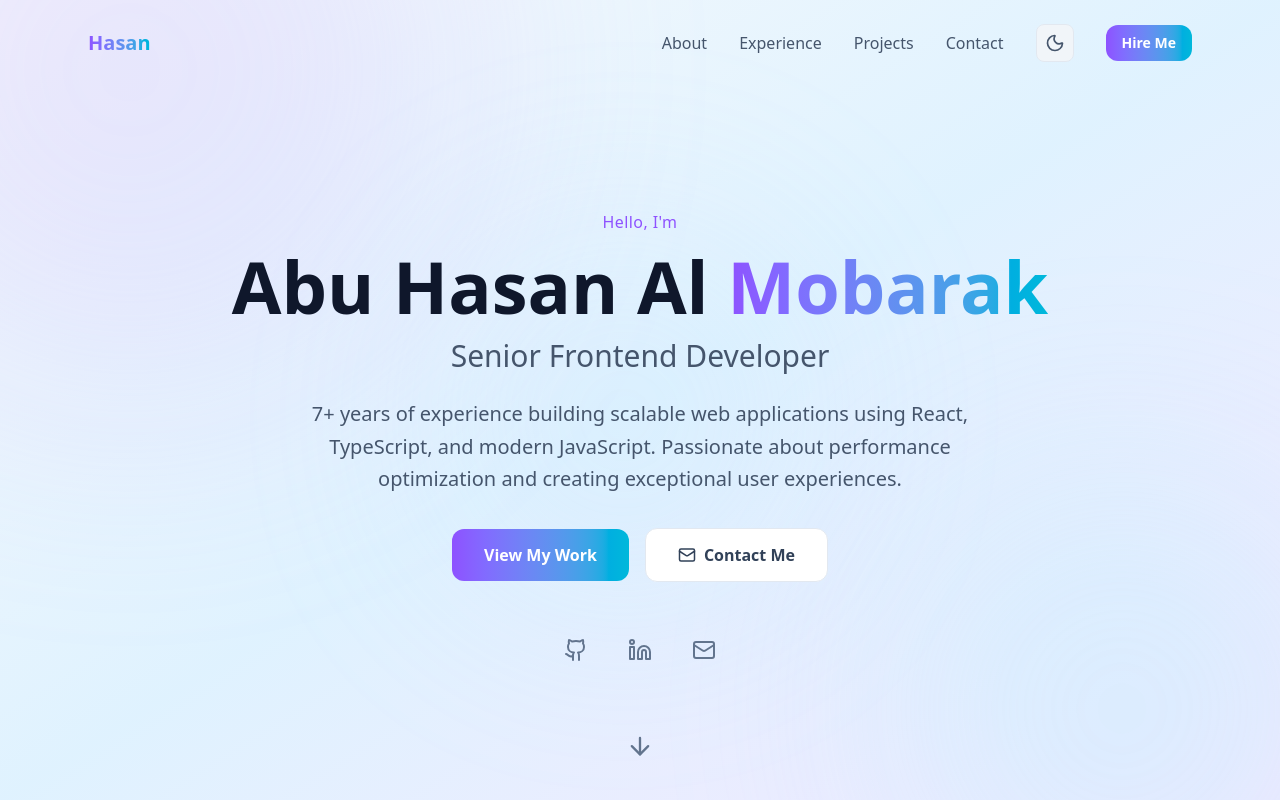
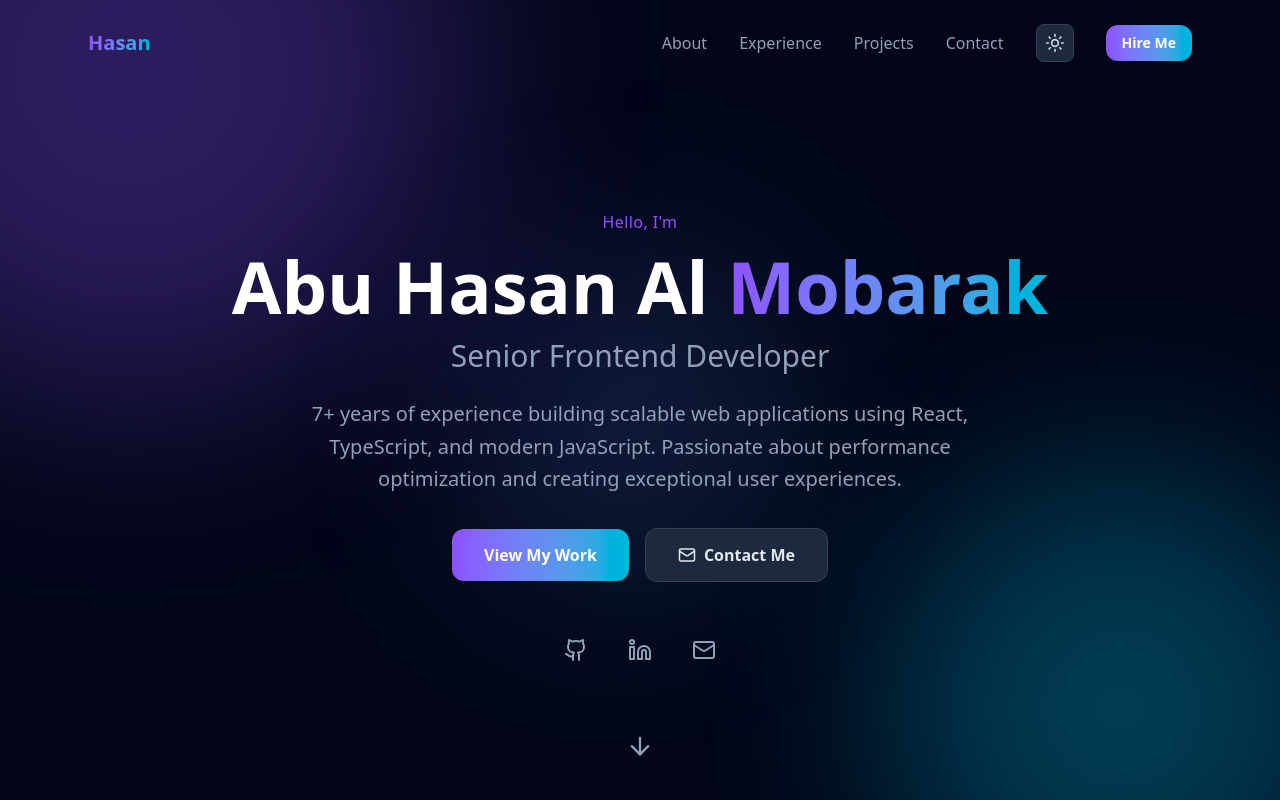
Before and after one commit to hasanm95/portfolio, a Next.js app: page / in a window 1280 px wide. Shown: the top 800 px of the page. Built offline with nearby package versions, Linux system fonts and the light colour scheme.

Commit message:
fix eslint and theme issue

```diff
--- a/package.json
+++ b/package.json
@@ -12,6 +12,7 @@
     "framer-motion": "^12.25.0",
     "lucide-react": "^0.562.0",
     "next": "16.1.1",
+    "next-themes": "^0.4.6",
     "react": "19.2.3",
     "react-dom": "19.2.3"
   },
--- a/src/components/sections/About.tsx
+++ b/src/components/sections/About.tsx
@@ -1,8 +1,6 @@
 "use client";
 
 import { motion } from "framer-motion";
-import { useInView } from "framer-motion";
-import { useRef } from "react";
 import { skills, certifications } from "@/constants";
 
 export default function About() {
--- a/src/components/sections/Contact.tsx
+++ b/src/components/sections/Contact.tsx
@@ -1,8 +1,6 @@
 "use client";
 
 import { motion } from "framer-motion";
-import { useInView } from "framer-motion";
-import { useRef } from "react";
 import { Mail, MapPin, Phone, Github, Linkedin } from "lucide-react";
 import { contactInfo, socialLinks } from "@/constants";
 
--- a/src/components/sections/Projects.tsx
+++ b/src/components/sections/Projects.tsx
@@ -1,8 +1,6 @@
 "use client";
 
 import { motion } from "framer-motion";
-import { useInView } from "framer-motion";
-import { useRef } from "react";
 import { ExternalLink, Github, Users, Zap, TrendingUp, Code2, GraduationCap, LayoutDashboard, Building2, Smartphone } from "lucide-react";
 import Button from "@/components/ui/Button";
 import { projectsData } from "@/constants";
--- a/src/components/theme/ThemeProvider.tsx
+++ b/src/components/theme/ThemeProvider.tsx
@@ -1,49 +1,18 @@
-"use client";
+import { ThemeProvider as NextThemesProvider } from "next-themes";
+import { type ThemeProviderProps } from "next-themes";
 
-import { createContext, useContext, useEffect, useState } from "react";
-
-type Theme = "dark" | "light";
-
-interface ThemeContextType {
-  theme: Theme;
-  toggleTheme: () => void;
-}
-
-const ThemeContext = createContext<ThemeContextType>({
-  theme: "dark",
-  toggleTheme: () => {},
-});
-
-export function ThemeProvider({ children }: { children: React.ReactNode }) {
-  const [theme, setTheme] = useState<Theme>("dark");
-
-  useEffect(() => {
-    // Check localStorage on mount
-    const stored = localStorage.getItem("theme") as Theme | null;
-    // Also check system preference if no stored value
-    const systemPrefersDark = window.matchMedia("(prefers-color-scheme: dark)").matches;
-    const initial = stored || (systemPrefersDark ? "dark" : "light");
-
-    setTheme(initial);
-    // Use .dark class as per Tailwind docs
-    document.documentElement.classList.toggle("dark", initial === "dark");
-  }, []);
-
-  const toggleTheme = () => {
-    const newTheme = theme === "dark" ? "light" : "dark";
-    setTheme(newTheme);
-    localStorage.setItem("theme", newTheme);
-    // Use .dark class as per Tailwind docs
-    document.documentElement.classList.toggle("dark", newTheme === "dark");
-  };
-
+export function ThemeProvider({ children, ...props }: ThemeProviderProps) {
   return (
-    <ThemeContext.Provider value={{ theme, toggleTheme }}>
+    <NextThemesProvider
+      attribute="class"
+      defaultTheme="dark"
+      enableSystem
+      disableTransitionOnChange
+      {...props}
+    >
       {children}
-    </ThemeContext.Provider>
+    </NextThemesProvider>
   );
 }
 
-export function useTheme() {
-  return useContext(ThemeContext);
-}
+export { useTheme } from "next-themes";
--- a/src/components/theme/ThemeToggle.tsx
+++ b/src/components/theme/ThemeToggle.tsx
@@ -2,27 +2,15 @@
 
 import { Moon, Sun } from "lucide-react";
 import { useTheme } from "./ThemeProvider";
-import { useState, useEffect } from "react";
 
 export default function ThemeToggle() {
-  const [mounted, setMounted] = useState(false);
-  const { theme, toggleTheme } = useTheme();
-
-  useEffect(() => {
-    setMounted(true);
-  }, []);
+  const { theme, setTheme } = useTheme();
 
   const isDark = theme === "dark";
 
-  if (!mounted) {
-    return (
-      <div className="p-2 rounded-lg bg-slate-100 dark:bg-slate-800 w-9 h-9" />
-    );
-  }
-
   return (
     <button
-      onClick={toggleTheme}
+      onClick={() => setTheme(isDark ? "light" : "dark")}
       role="switch"
       aria-checked={isDark}
       aria-label={`Dark mode ${isDark ? "on" : "off"}`}
```
Also changed, not shown: 1 other file (tests, documents, lock files or other folders).
